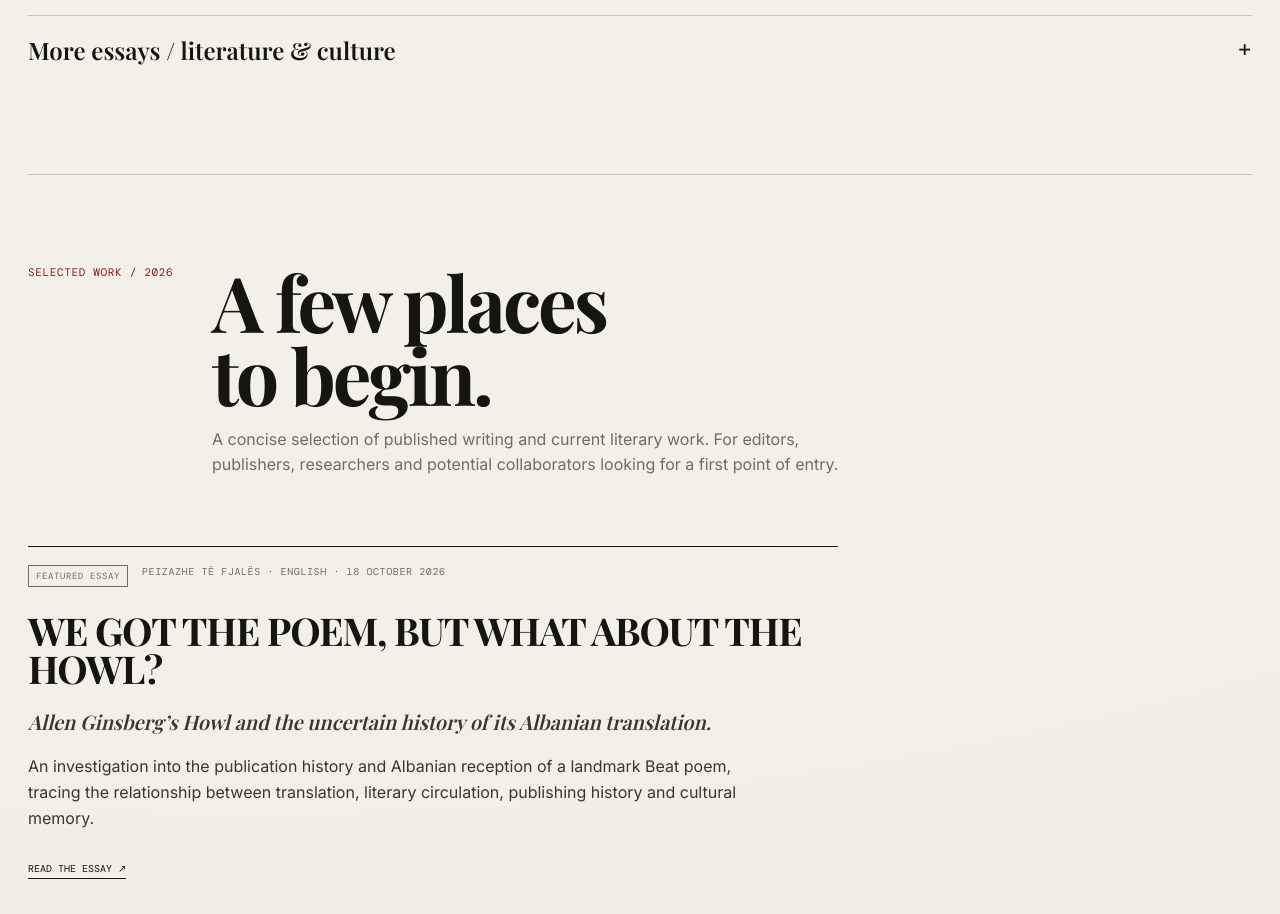
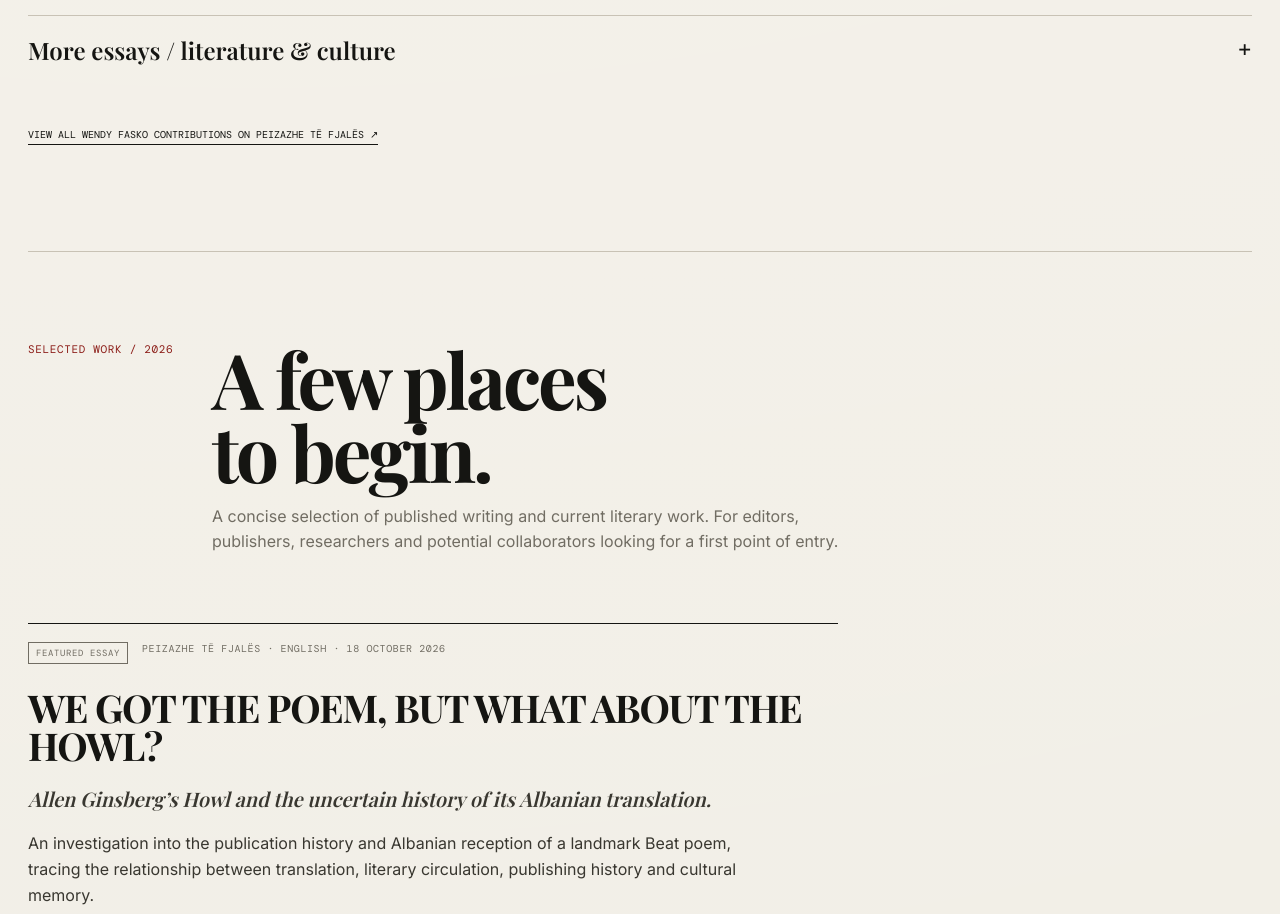
Before and after one commit to wendyfasko/wendyfasko, a plain HTML site: page index.html in a window 1280 px wide. Shown: the part 4772-5686 px from the top of the page. Drawn offline with nearby package versions, Linux system fonts and the light colour scheme; a web font is replaced by a local one.

Commit message:
Link complete Peizazhe author archive

```diff
--- a/index.html
+++ b/index.html
@@ -158,6 +158,7 @@ footer{padding:70px 0 40px}
 </div></details>
 <details><summary>More essays / literature & culture</summary><div class="abstract"><p><a class="link" target="_blank" href="https://theworldaccordingtowendy.substack.com/p/wuthering-heights-2026-is-a-milkmaid">Wuthering Heights (2026) is a milkmaid latex cosplay and nothing else ↗</a></p></div></details>
 </div>
+<p style="margin-top:30px"><a class="link" target="_blank" rel="noopener" href="https://peizazhe.com/author/wendy_f/">View all Wendy Fasko contributions on Peizazhe të Fjalës ↗</a></p>
 </section>
 
 <section class="section" id="selected">
```
